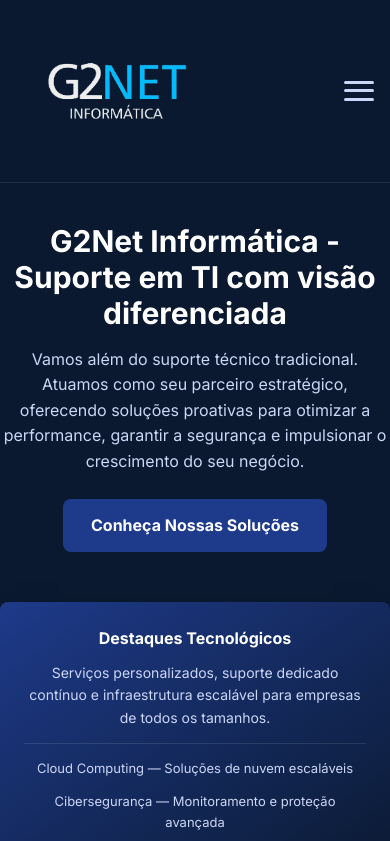
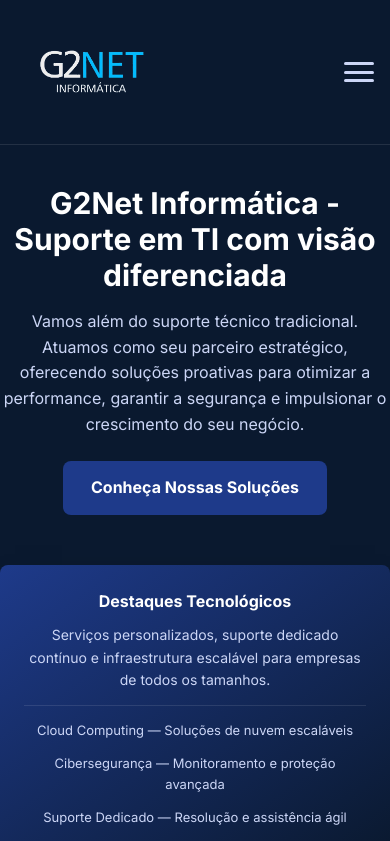
Before and after one commit to guilhermepadial4/site-g2, a plain HTML site: page index.html in a window 390 px wide. Shown: the top 841 px of the page. Drawn offline with Linux system fonts and the light colour scheme.

Commit message:
Update logo in mobile

```diff
--- a/style.css
+++ b/style.css
@@ -446,6 +446,11 @@ footer {
   .header-actions .cta {
     display: none;
   }
+
+  .logo-img {
+    width: 150px;
+  }
+
   .menu-toggle {
     display: flex;
   }
```
